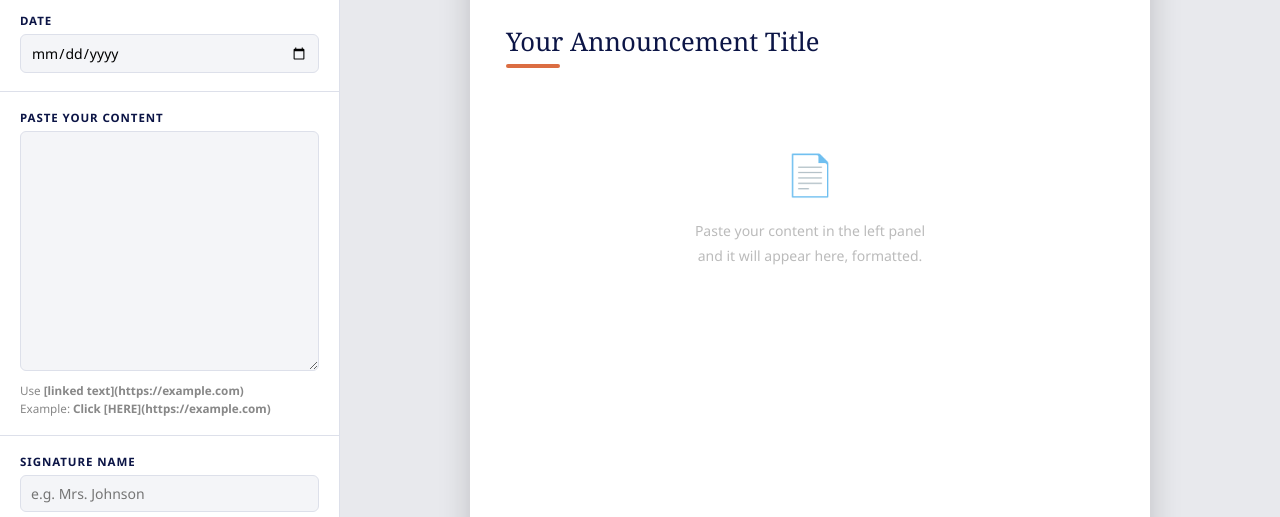
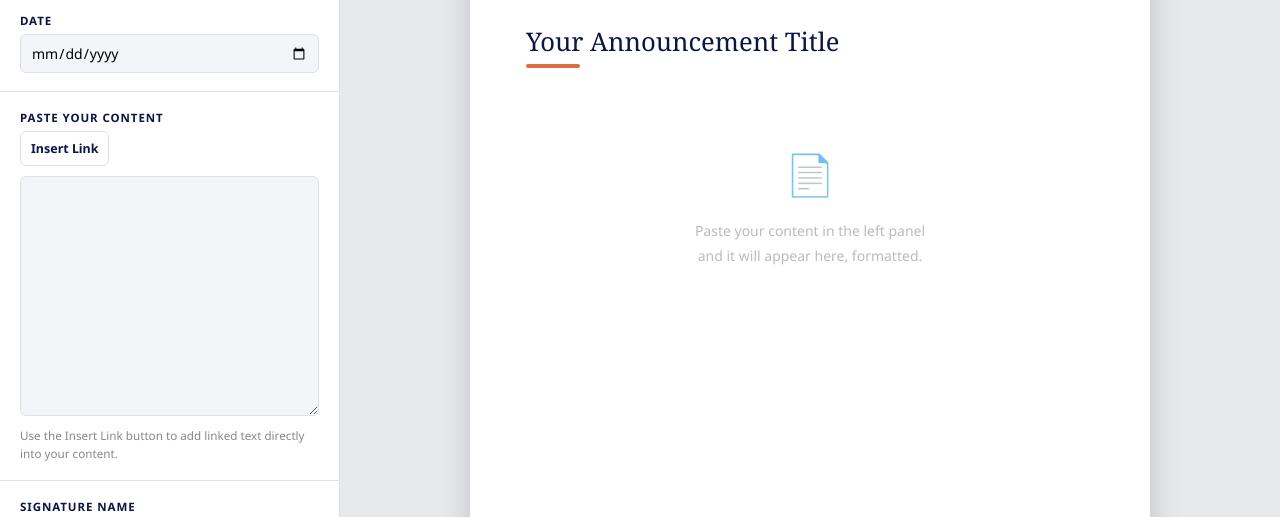
Before and after one commit to carocreativeco/moore-elementary-tool, a plain HTML site: page index.html in a window 1280 px wide. Shown: the part 252-769 px from the top of the page. Drawn offline with Linux system fonts and the light colour scheme; a web font is replaced by a local one.

Commit message:
Update index.html

```diff
--- a/index.html
+++ b/index.html
@@ -107,6 +107,30 @@
       resize: vertical;
       min-height: 240px;
       line-height: 1.6;
+    }
+
+    .link-tools {
+      display: flex;
+      gap: 8px;
+      margin-bottom: 10px;
+      flex-wrap: wrap;
+    }
+
+    .mini-btn {
+      border: 1px solid var(--border);
+      background: var(--white);
+      color: var(--navy);
+      font-family: 'Noto Sans', sans-serif;
+      font-size: .78rem;
+      font-weight: 700;
+      border-radius: 6px;
+      padding: 8px 10px;
+      cursor: pointer;
+    }
+
+    .mini-btn:hover {
+      background: #f8f9fc;
+      border-color: var(--navy);
     }
 
     .actions {
@@ -254,7 +278,7 @@
     }
 
     .page-body {
-      padding: 30px 36px 36px;
+      padding: 30px 56px 36px;
       flex: 1;
     }
 
@@ -357,7 +381,7 @@
 
     .doc-content th {
       background: var(--navy);
-      color: var(--white);
+      color: white;
       font-weight: 600;
       text-align: left;
       padding: 7px 10px;
@@ -415,7 +439,7 @@
     .sincerely {
       font-family: 'Baskervville', serif;
       font-size: 1rem;
-      color: var(--black);
+      color: #000;
       border-top: 1.5px solid var(--border);
       padding-top: 10px;
       display: inline-block;
@@ -437,6 +461,8 @@
       color: #666;
       margin-top: 2px;
       padding-left: 2px;
+      text-transform: uppercase;
+      letter-spacing: 0;
     }
 
     .support-footer {
@@ -500,11 +526,11 @@
 
       <div class="panel-section">
         <label>Paste Your Content</label>
+        <div class="link-tools">
+          <button type="button" class="mini-btn" onclick="insertLink()">Insert Link</button>
+        </div>
         <textarea id="rawContent"></textarea>
-        <p class="hint">
-          Use <strong>[linked text](https://example.com)</strong><br>
-          Example: <strong>Click [HERE](https://example.com)</strong>
-        </p>
+        <p class="hint">Use the Insert Link button to add linked text directly into your content.</p>
       </div>
 
       <div class="panel-section">
@@ -518,12 +544,8 @@
       </div>
 
       <div class="actions">
-        <button class="btn btn-primary" onclick="downloadPDF()">
-          Download PDF
-        </button>
-        <button class="btn btn-secondary" onclick="clearAll()">
-          Clear and Start Over
-        </button>
+        <button class="btn btn-primary" onclick="downloadPDF()">Download PDF</button>
+        <button class="btn btn-secondary" onclick="clearAll()">Clear and Start Over</button>
       </div>
     </div>
 
@@ -583,13 +605,11 @@
     document.addEventListener('DOMContentLoaded', function () {
       document.getElementById('docDate').valueAsDate = new Date();
       document.getElementById('rawContent').placeholder =
-        'Paste your text here...\n\nExample:\nReady to get involved? Click [HERE](https://example.com)';
-
+        'Paste your text here...\n\nExample:\nReady to get involved? Click HERE';
       ['annTitle', 'docType', 'docDate', 'rawContent', 'sigName', 'sigTitle'].forEach(function(id) {
         var el = document.getElementById(id);
         el.addEventListener(id === 'docType' ? 'change' : 'input', updatePreview);
       });
-
       updatePreview();
     });
 
@@ -626,7 +646,7 @@
         sigBlock.style.display = 'block';
 
         if (sigTitle) {
-          sigTitleDisplay.textContent = sigTitle;
+          sigTitleDisplay.textContent = sigTitle.toUpperCase();
           sigTitleDisplay.style.display = 'block';
         } else {
           sigTitleDisplay.style.display = 'none';
@@ -656,7 +676,7 @@
       var placeholders = [];
       var escaped = escapeHTML(text);
 
-      escaped = escaped.replace(/$$([^$$]+)\]\((https?:\/\/[^\s)]+)\)/g, function(match, label, url) {
+      escaped = escaped.replace(/$$\[LINK:(.*?)\|(.*?)$$\]/g, function(match, label, url) {
         var token = '%%LINK' + placeholders.length + '%%';
         placeholders.push('<a href="' + url + '" target="_blank" rel="noopener noreferrer">' + label + '</a>');
         return token;
@@ -778,6 +798,32 @@
       return html;
     }
 
+    function insertLink() {
+      var textarea = document.getElementById('rawContent');
+      var selectedText = textarea.value.substring(textarea.selectionStart, textarea.selectionEnd);
+      var linkText = prompt('Enter the text to display for the link:', selectedText || '');
+      if (linkText === null || linkText.trim() === '') return;
+
+      var url = prompt('Enter the full URL (include https://):', 'https://');
+      if (url === null || url.trim() === '') return;
+
+      url = url.trim();
+      if (!/^https?:\/\//i.test(url) && !/^mailto:/i.test(url)) {
+        url = 'https://' + url;
+      }
+
+      var linkToken = '[[LINK:' + linkText.replace(/\|/g, '') + '|' + url.replace(/\]/g, '') + ']]';
+      var start = textarea.selectionStart;
+      var end = textarea.selectionEnd;
+      var text = textarea.value;
+
+      textarea.value = text.substring(0, start) + linkToken + text.substring(end);
+      textarea.focus();
+      textarea.selectionStart = textarea.selectionEnd = start + linkToken.length;
+
+      updatePreview();
+    }
+
     function buildPrintDocument() {
       var title = document.getElementById('annTitle').value.trim() || 'Your Announcement Title';
       var docType = document.getElementById('docType').value;
@@ -792,7 +838,7 @@
           <div class="signature-block">
             <p class="sincerely">Sincerely,</p>
             <p class="sig-name">${escapeHTML(sigName)}</p>
-            ${sigTitle ? `<p class="sig-title">${escapeHTML(sigTitle)}</p>` : ''}
+            ${sigTitle ? `<p class="sig-title">${escapeHTML(sigTitle.toUpperCase())}</p>` : ''}
           </div>
         `;
       }
@@ -813,26 +859,21 @@
     --white:#fff;
     --border:#dde0ea;
   }
-
   * { box-sizing:border-box; }
-
   html, body {
     margin: 0;
     padding: 0;
     background: white;
     font-family: 'Noto Sans', sans-serif;
   }
-
   @page {
     size: letter portrait;
     margin: 0;
   }
-
   .print-shell {
     width: 8.5in;
     margin: 0 auto;
   }
-
   .page {
     width: 8.5in;
     min-height: 11in;
@@ -844,12 +885,10 @@
     break-after: page;
     background: white;
   }
-
   .page:last-child {
     page-break-after: auto;
     break-after: auto;
   }
-
   .page-header {
     background: var(--navy);
     padding: 22px 32px 18px;
@@ -857,12 +896,10 @@
     align-items: center;
     gap: 18px;
   }
-
   .page-header.simple {
     padding: 12px 32px;
     gap: 12px;
   }
-
   .page-header-logo {
     height: 62px;
     min-width: 72px;
@@ -871,35 +908,29 @@
     justify-content: center;
     flex-shrink: 0;
   }
-
   .page-header.simple .page-header-logo {
     height: 36px;
     min-width: 46px;
   }
-
   .page-header-logo img {
     height: 62px;
     max-width: 120px;
     object-fit: contain;
     display: block;
   }
-
   .page-header.simple .page-header-logo img {
     height: 36px;
     max-width: 72px;
   }
-
   .school-name {
     font-size: 1.45rem;
     font-weight: 700;
     color: #fff;
     line-height: 1.1;
   }
-
   .page-header.simple .school-name {
     font-size: 1rem;
   }
-
   .school-tagline {
     font-size: .72rem;
     color: var(--gold);
@@ -908,16 +939,13 @@
     margin-top: 3px;
     opacity: .85;
   }
-
   .page-header.simple .school-tagline {
     font-size: .62rem;
   }
-
   .accent-bar {
     height: 6px;
     background: linear-gradient(90deg, var(--gold) 0%, var(--orange) 100%);
   }
-
   .doc-type-row {
     background: var(--gold);
     padding: 5px 32px;
@@ -925,7 +953,6 @@
     justify-content: space-between;
     align-items: center;
   }
-
   .doc-type-label {
     font-size: .7rem;
     font-weight: 700;
@@ -933,19 +960,16 @@
     letter-spacing: .12em;
     color: var(--navy);
   }
-
   .doc-date {
     font-size: .7rem;
     color: var(--navy);
     opacity: .75;
   }
-
   .page-body {
-    padding: 30px 36px 36px;
+    padding: 30px 56px 36px;
     flex: 1;
     overflow: hidden;
   }
-
   .announcement-title {
     font-family: 'Noto Serif', serif;
     font-size: 1.6rem;
@@ -953,7 +977,6 @@
     margin-bottom: 6px;
     line-height: 1.2;
   }
-
   .title-rule {
     width: 54px;
     height: 4px;
@@ -961,13 +984,11 @@
     border-radius: 2px;
     margin-bottom: 22px;
   }
-
   .content {
     font-size: .875rem;
     color: var(--black);
     line-height: 1.75;
   }
-
   .content p { margin: 0 0 14px; }
   .content h2 {
     font-size: 1rem;
@@ -1035,7 +1056,6 @@
     padding: 6px 10px;
     border-bottom: 1px solid #dde0ea;
   }
-
   .signature-block {
     margin-top: 48px;
   }
@@ -1062,8 +1082,9 @@
     color: #666;
     margin-top: 2px;
     padding-left: 2px;
+    text-transform: uppercase;
+    letter-spacing: 0;
   }
-
   .page-footer {
     background: var(--navy);
     padding: 10px 32px;
@@ -1072,19 +1093,16 @@
     align-items: center;
     margin-top: auto;
   }
-
   .footer-text {
     font-size: .65rem;
     color: rgba(255,255,255,.45);
   }
-
   .footer-accent {
     width: 28px;
     height: 3px;
     background: var(--gold);
     border-radius: 2px;
   }
-
   .measure {
     position: absolute;
     left: -99999px;
```
